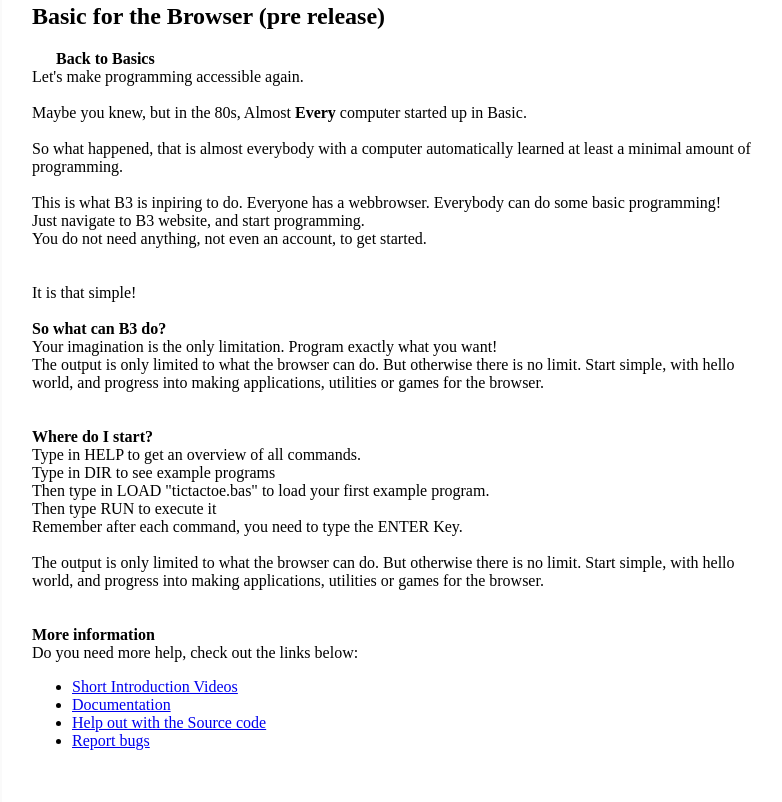
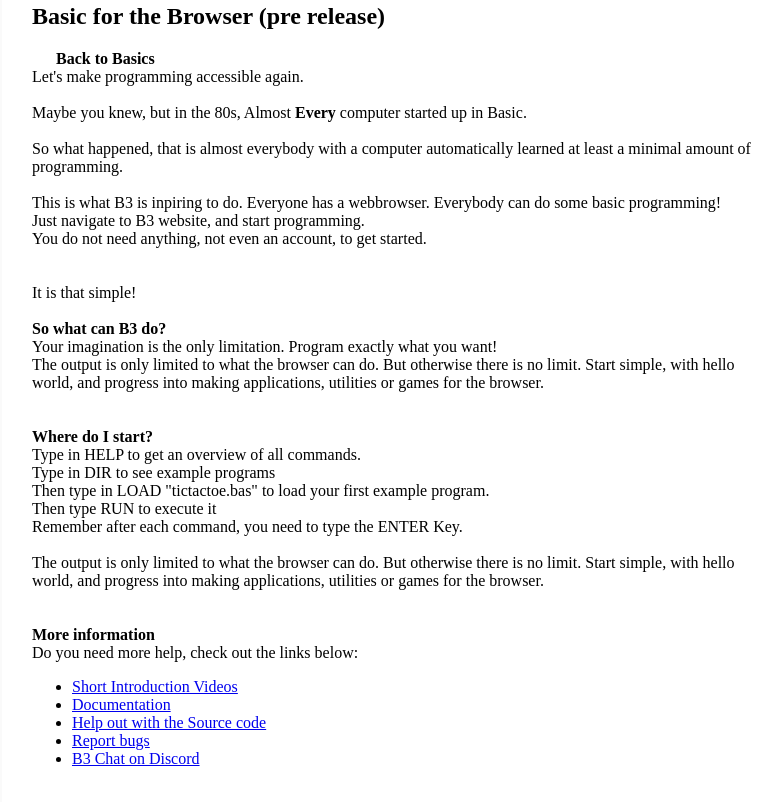
Before and after one commit to JoystickAndCursorKeys/B3Script, a plain HTML site: page index.html in a window 1280 px wide. Shown: the part 616-1418 px from the top of the page, without its empty margins (238-1020 px from the left). Drawn offline with Linux system fonts and the light colour scheme.

Commit message:
Link to Discord

```diff
--- a/index.html
+++ b/index.html
@@ -141,6 +141,8 @@ Do you need more help, check out the links below:<br>
 <li><a href=https://github.com/JoystickAndCursorKeys/B3Script/wiki target=_blank>Documentation</a><br></li>
 <li><a href=https://github.com/JoystickAndCursorKeys/B3ScriptSource target=_blank>Help out with the Source code</a><br></li>
 <li><a href=https://github.com/JoystickAndCursorKeys/B3ScriptSource/issues target=_blank>Report bugs</a><br></li>
+<li><a href=https://discord.gg/ZhbcVWJY target=_blank>B3 Chat on Discord</a><br></li>
+
 
 </ul>
 <br>
```
